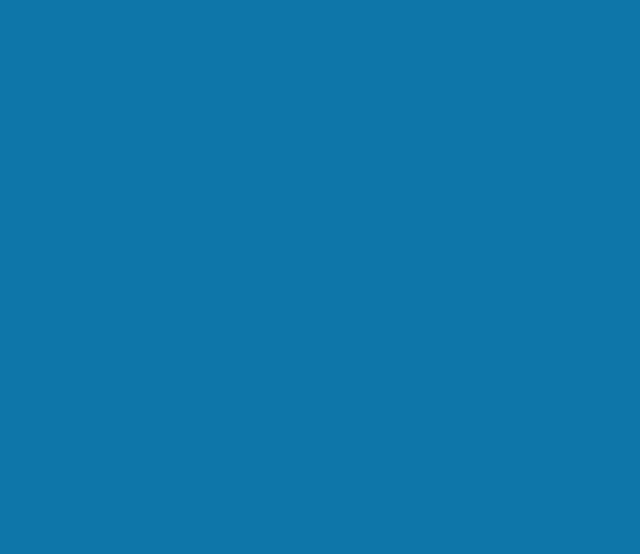
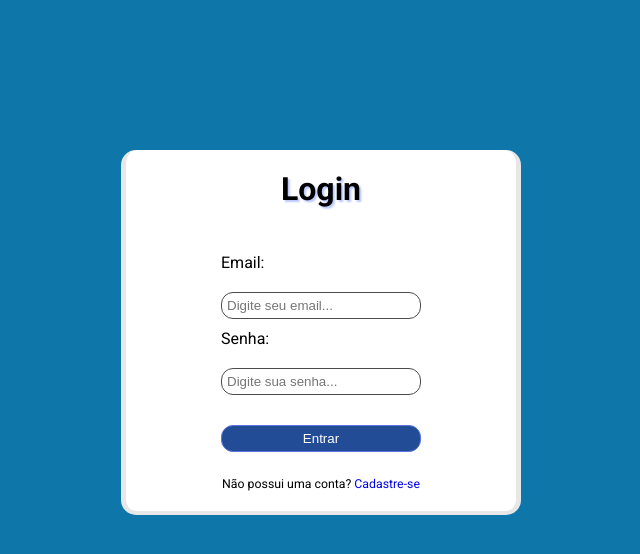
Before and after one commit to caiomariano1/cadastro-frontend, a React (Vite) app: page /login in a window 1280 px wide. Before the commit this address had no page. Shown: the top 554 px of the page, without its empty margins (319-959 px from the left). Built offline with nearby package versions, Linux system fonts and the light colour scheme.

Commit message:
feat: Criação da página home e resgatando os dados da API para ela usando o Fetch.

```diff
--- a/index.html
+++ b/index.html
@@ -9,7 +9,7 @@
     <link rel="preconnect" href="https://fonts.gstatic.com" crossorigin>
     <link href="https://fonts.googleapis.com/css2?family=Roboto:ital,wght@0,100;0,300;0,400;0,500;0,700;0,900;1,100;1,300;1,400;1,500;1,700;1,900&display=swap" rel="stylesheet">
     <meta name="viewport" content="width=device-width, initial-scale=1.0" />
-    <title>Login | Cadastro</title>
+    <title>Contatos</title>
   </head>
   <body>
     <div id="root"></div>
--- a/src/App.css
+++ b/src/App.css
@@ -19,7 +19,7 @@ html, body {
     margin-top: 150px;
     padding: 20px 15px;
     border-right: 5px solid #4f4f4f22;
-    border-bottom: 5px solid #4f4f4f22;
+    border-bottom: 4px solid #4f4f4f22;
     border-left: 5px solid #4f4f4f22;
     border-radius: 15px;
 
--- a/src/App.jsx
+++ b/src/App.jsx
@@ -2,13 +2,15 @@ import "./App.css";
 import { BrowserRouter, Routes, Route, Link } from "react-router-dom";
 import Register from "./pages/Register";
 import Login from "./pages/Login";
+import Home from "./pages/Home";
 
 function App() {
   return (
     <BrowserRouter>
       <Routes>
-        <Route path="/" element={<Login />} />
+        <Route path="/login" element={<Login />} />
         <Route path="/register" element={<Register />} />
+        <Route path="/home" element={<Home />} />
       </Routes>
     </BrowserRouter>
   );
--- /dev/null
+++ b/src/pages/Home.jsx
@@ -0,0 +1,35 @@
+import "./Home.css";
+import { useState, useEffect } from "react";
+
+const url = "https://localhost:7086/api/Contato";
+
+const Home = () => {
+  const [contato, setContato] = useState([]);
+
+  useEffect(() => {
+    async function fetchData() {
+      const response = await fetch(url);
+
+      const data = await response.json();
+
+      setContato(data);
+    }
+
+    fetchData();
+  }, []);
+
+  return (
+    <div className="home">
+      <h1 className="home">Home</h1>
+      <ul className="home">
+        {contato.map((contato) => (
+          <li key={contato.id}>
+            {contato.nome} - {contato.tel}
+          </li>
+        ))}
+      </ul>
+    </div>
+  );
+};
+
+export default Home;
--- a/src/pages/Login.css
+++ b/src/pages/Login.css
@@ -19,7 +19,7 @@ html, body {
     margin-top: 150px;
     padding: 20px 15px;
     border-right: 5px solid #4f4f4f22;
-    border-bottom: 5px solid #4f4f4f22;
+    border-bottom: 4px solid #4f4f4f22;
     border-left: 5px solid #4f4f4f22;
     border-radius: 15px;
 
--- a/src/pages/Register.css
+++ b/src/pages/Register.css
@@ -19,7 +19,7 @@ html, body {
     margin-top: 150px;
     padding: 20px 15px;
     border-right: 5px solid #4f4f4f22;
-    border-bottom: 5px solid #4f4f4f22;
+    border-bottom: 4px solid #4f4f4f22;
     border-left: 5px solid #4f4f4f22;
     border-radius: 15px;
 
--- a/src/pages/Register.jsx
+++ b/src/pages/Register.jsx
@@ -10,7 +10,7 @@ const Register = () => {
     validationRegister.isValid(values).then((valid) => {
       if (valid) {
         // window.location.href = "http://localhost:5173/";
-        navigate("/");
+        navigate("/login");
       }
     });
   };
@@ -99,7 +99,7 @@ const Register = () => {
       <p>
         Voltar para
         {/* <a href="#">Cadastre-se</a> */}
-        <Link to="/"> página de Login</Link>
+        <Link to="/login"> página de Login</Link>
       </p>
     </div>
   );
```
Also changed, not shown: src/pages/Home.css (added).
